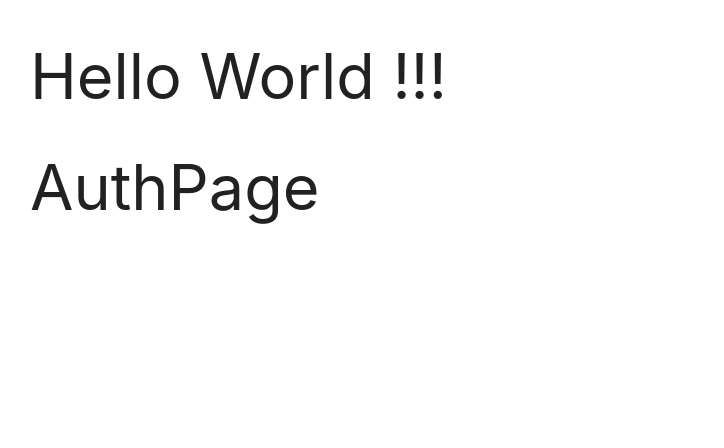
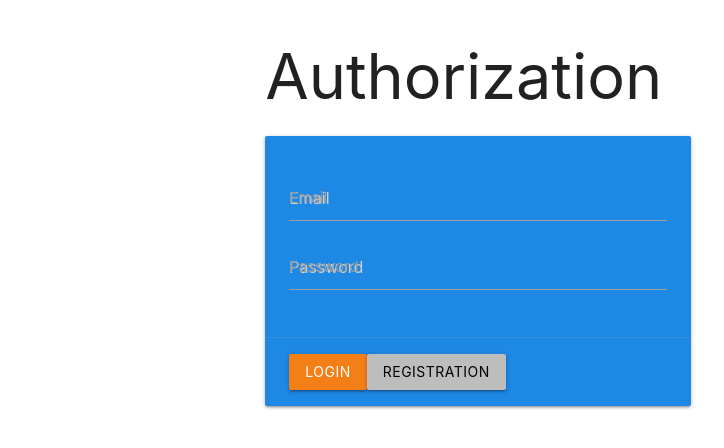
Before and after one commit to mixai1/MEAN, a React (Create React App) app in the folder frontend/: page / in a window 1280 px wide. Shown: the top 448 px of the page, without its empty margins (162-886 px from the left). Built offline with nearby package versions, Linux system fonts and the light colour scheme.

Commit message:
create Auth page and httphook

```diff
--- a/frontend/src/App.js
+++ b/frontend/src/App.js
@@ -1,12 +1,17 @@
 import './App.css';
 import 'materialize-css';
-import { AuthPage } from './pages/AuthPage';
+import { Routes } from './routes/routes';
+import { BrowserRouter } from 'react-router-dom';
 
 function App() {
+  const routes = Routes(false);
   return (
-    <div className = "container">
-      <h1>Hello World !!!</h1>
-      <AuthPage></AuthPage>
+    <div className="container">
+      <BrowserRouter>
+      <div>
+        {routes}
+      </div>
+      </BrowserRouter>
     </div>
   );
 }
--- a/frontend/src/pages/AuthPage.js
+++ b/frontend/src/pages/AuthPage.js
@@ -1,9 +1,51 @@
-import { React } from 'react';
+import  React,{ useState } from 'react';
 
 export const AuthPage = () => {
+    const [form, setform] = useState({
+        email: '',
+        password: ''
+    });
+
+const changeHandler = (event) => {
+    setform({...form, [event.target.name]: event.target.value})
+}
+
     return (
-        <div>
-            <h1>AuthPage</h1>
+        <div className="row">
+            <div className="col s6 offset-s3">
+                <h1>Authorization</h1>
+                <div className="card blue darken-1">
+                    <div className="card-content white-text">
+                        {/* <span className="card-titel">Authorization</span> */}
+                        <div>
+                            <div className="input-field">
+                                <input
+                                    placeholder="Email"
+                                    id="email" type="email"
+                                    name="email"
+                                />
+                                <label htmlfor="email">Email</label>
+                            </div>
+                        </div>
+                        <div>
+                            <div className="input-field">
+                                <input
+                                    placeholder="Password"
+                                    id="password" type="password"
+                                    name="password"
+                                />
+                                <label htmlfor="password">Password</label>
+                            </div>
+                        </div>
+                    </div>
+                    <div>
+                        <div className="card-action">
+                            <button className="btn yellow darken-4">Login</button>
+                            <button className="btn grey lighten-1 black-text">Registration</button>
+                        </div>
+                    </div>
+                </div>
+            </div>
         </div>
-        );
+    );
 }
--- a/frontend/src/routes/routes.js
+++ b/frontend/src/routes/routes.js
@@ -1,12 +1,27 @@
 import React from 'react';
-import {Switch} from 'react-router-dom';
+import { Route, Switch, Redirect } from 'react-router-dom';
+import { CreatePage } from '../pages/CreatePage';
+import { AuthPage } from '../pages/AuthPage';
 
 export const Routes = (isAuth) => {
-    if(isAuth){
+    if (isAuth) {
         return (
             <Switch>
-
+                <Route path="/create" exact>
+                    <CreatePage />
+                </Route>
+                <Route>
+                    <Redirect to="/create" />
+                </Route>
             </Switch>
-        )
+        );
     }
+    return (
+        <Switch>
+            <Route path="/">
+                <AuthPage />
+            </Route>
+            <Redirect to="/" />
+        </Switch>
+    );
 }
```
